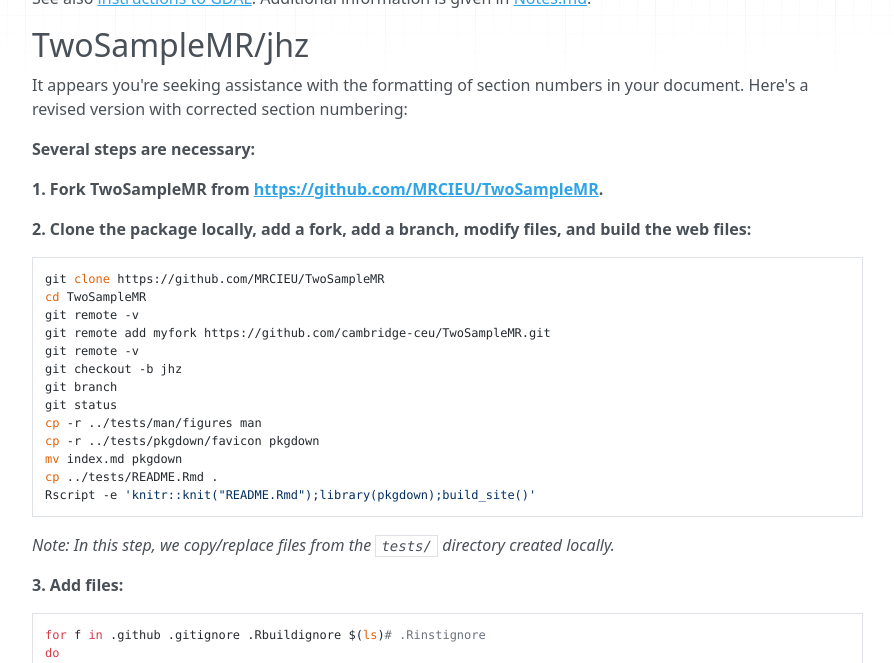
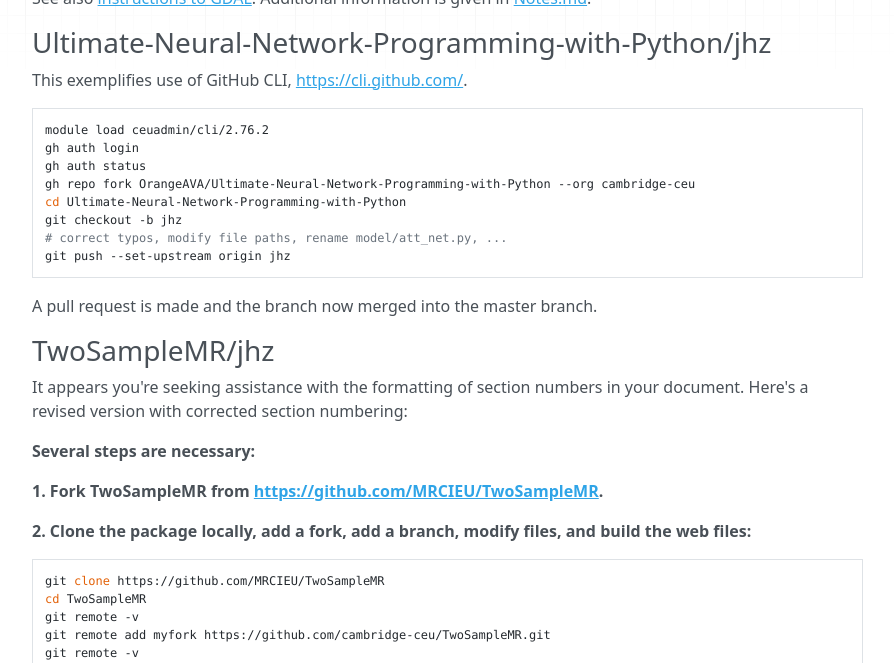
Before and after one commit to jinghuazhao/physalia, an MkDocs documentation site: the page built from docs/README.md, in a window 1280 px wide and 900 px high, scrolled down 904 px, cut to the strip 237-900 px from the top of the window. Shown: the whole strip, without its empty margins (335-1229 px from the left). Built offline with MkDocs 1.6.1, drawn with Linux system fonts in a browser that asks for light colours; nearby versions of some CDN libraries; a script that is not in the unit is left out.

Commit message:
physalia

````diff
--- a/docs/README.md
+++ b/docs/README.md
@@ -37,7 +37,24 @@ Efforts are highly welcome as a long-term project, via the following steps:
 See also [instructions to GDAL](https://github.com/OSGeo/gdal/blob/master/CONTRIBUTING.md).
 Additional information is given in [Notes.md](Notes.md).
 
-## TwoSampleMR/jhz
+### Ultimate-Neural-Network-Programming-with-Python/jhz
+
+This exemplifies use of GitHub CLI, <https://cli.github.com/>.
+
+```bash
+module load ceuadmin/cli/2.76.2
+gh auth login
+gh auth status
+gh repo fork OrangeAVA/Ultimate-Neural-Network-Programming-with-Python --org cambridge-ceu
+cd Ultimate-Neural-Network-Programming-with-Python
+git checkout -b jhz
+# correct typos, modify file paths, rename model/att_net.py, ...
+git push --set-upstream origin jhz
+```
+
+A pull request is made and the branch now merged into the master branch.
+
+### TwoSampleMR/jhz
 
 It appears you're seeking assistance with the formatting of section numbers in your document. Here's a revised version with corrected section numbering:
 
````
